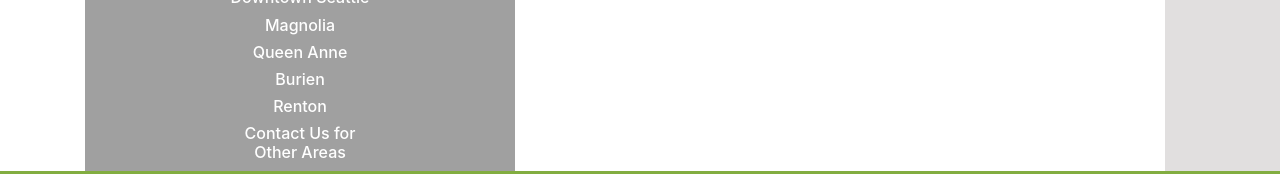
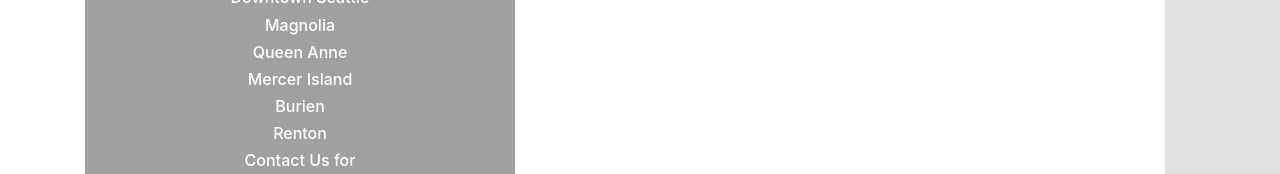
Before and after one commit to rogerdav/ocdwebsite, a React (Create React App) app: page /#/ in a window 1280 px wide. Shown: the part 1746-1920 px from the top of the page. Built offline with nearby package versions, Linux system fonts and the light colour scheme; no server answers.

Commit message:
added mercer island to areas

```diff
--- a/src/aside.js
+++ b/src/aside.js
@@ -117,6 +117,13 @@ class ContactAside extends Component {
         <Row>
           <Col>
             <h6>
+             Mercer Island
+            </h6>
+          </Col>
+        </Row>
+        <Row>
+          <Col>
+            <h6>
              Burien
             </h6>
           </Col>
```
